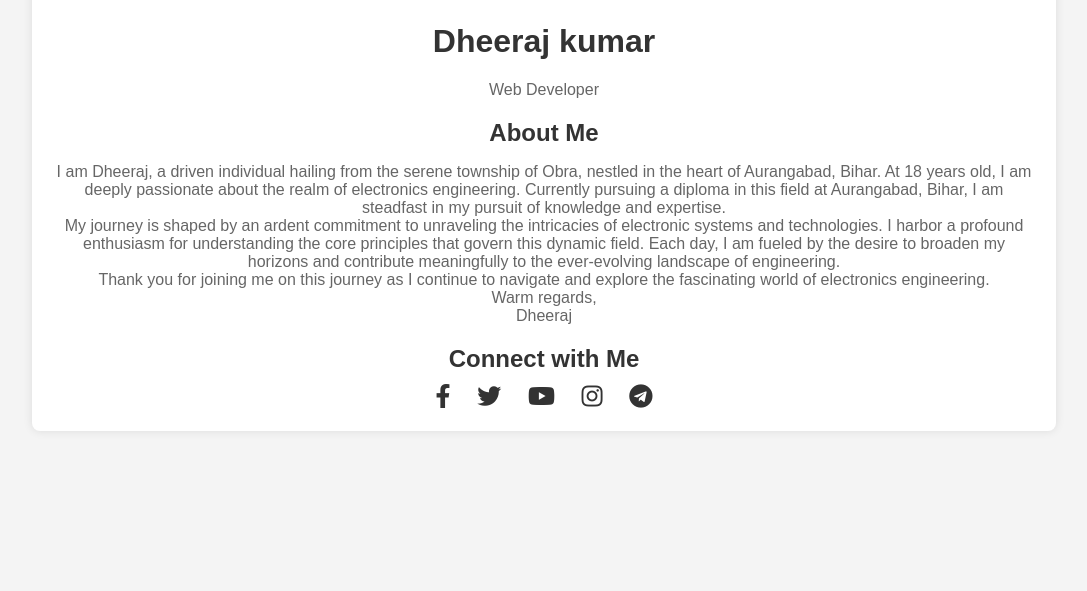
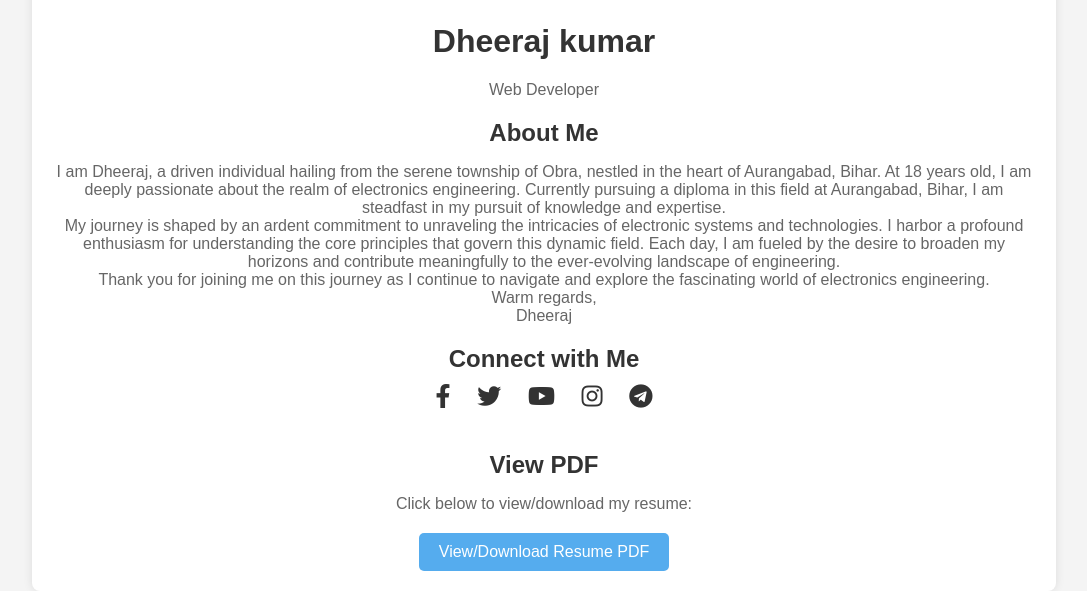
Before and after one commit to dheeraj72/dheerajparat, a plain HTML site: page index.html in a window 1280 px wide. Shown: the part 347-938 px from the top of the page, without its empty margins (96-1183 px from the left). Before the commit the page ends 800 px from the top, so only its background shows below. Drawn offline with Linux system fonts and the light colour scheme.

Commit message:
Update index.html

```diff
--- a/index.html
+++ b/index.html
@@ -91,6 +91,37 @@
     .social-icons a:hover {
       color: #55acee;
     }
+    .pdf-view {
+      text-align: center;
+      margin-top: 40px;
+    }
+
+    .pdf-view h2 {
+      font-size: 24px;
+      margin-bottom: 10px;
+      color: #333;
+      text-align: center;
+    }
+
+    .pdf-view p {
+      text-align: center;
+      color: #666;
+      margin-bottom: 20px;
+    }
+
+    .pdf-view a {
+      display: inline-block;
+      padding: 10px 20px;
+      background-color: #55acee;
+      color: #fff;
+      text-decoration: none;
+      border-radius: 5px;
+      transition: background-color 0.3s ease;
+    }
+
+    .pdf-view a:hover {
+      background-color: #357ebd;
+    }
 
     /* Media Queries for responsiveness */
     @media screen and (max-width: 768px) {
@@ -157,6 +188,11 @@
           <!-- Add more social media icons and links as needed -->
         </div>
       </section>
+      <section class="pdf-view">
+        <h2>View PDF</h2>
+        <p>Click below to view/download my resume:</p>
+        <a href="SharedProfile.pdf" target="_blank">View/Download Resume PDF</a>
+      </section>
     </main>
   </div>
 
```
